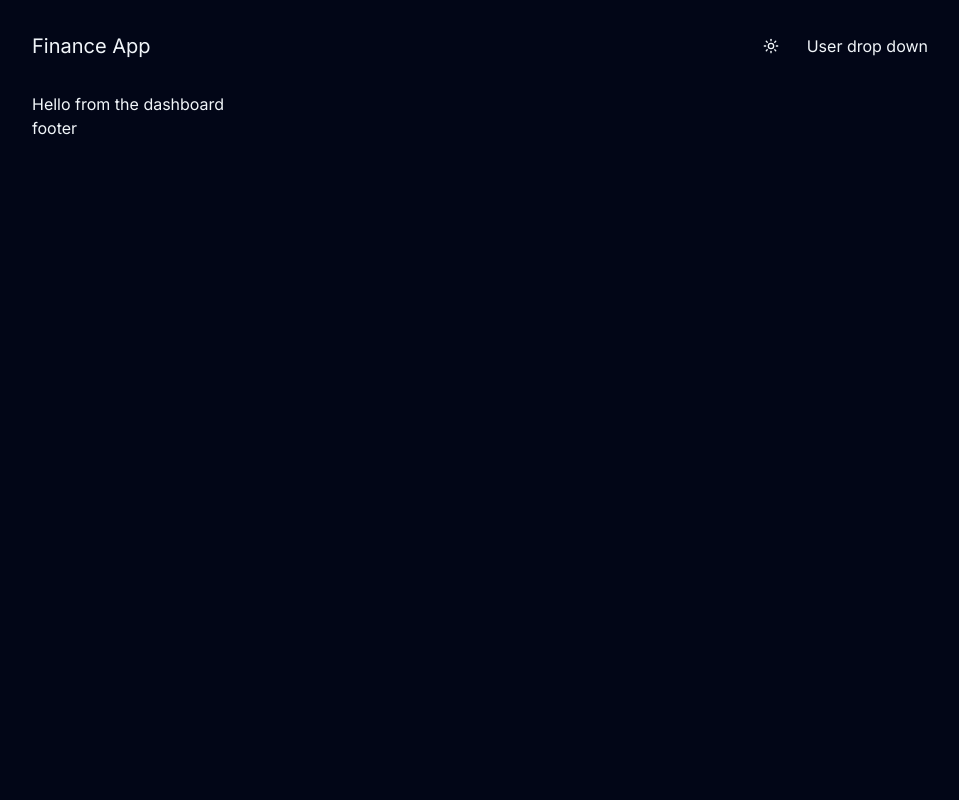
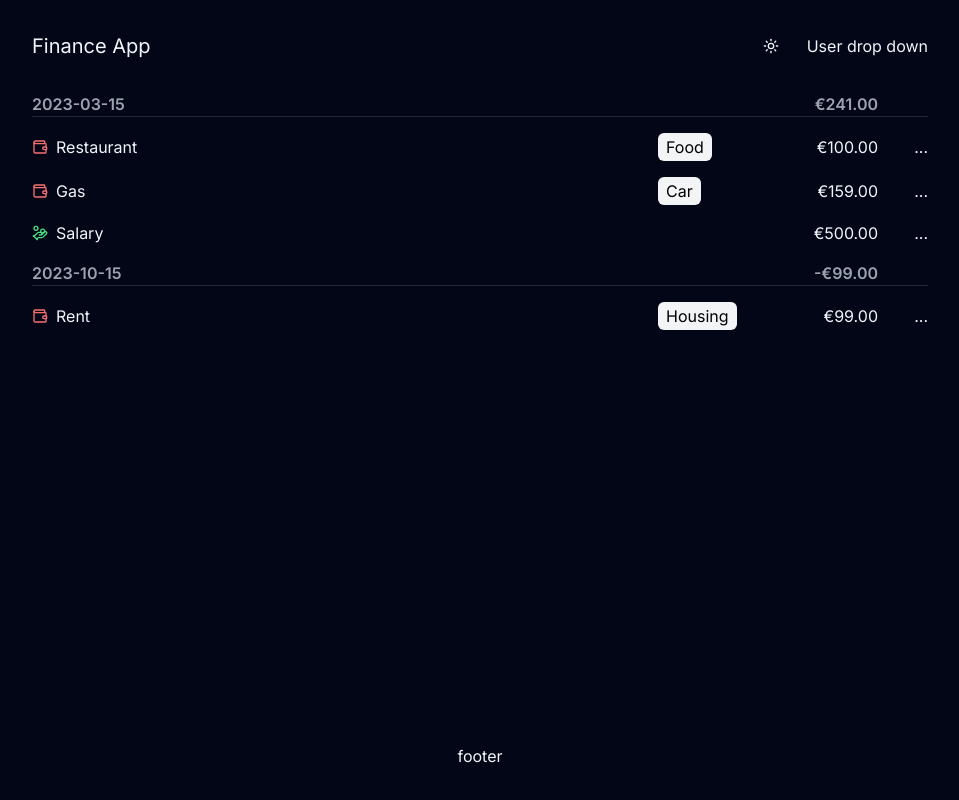
Before and after one commit to slmn-pr/finance-app-nextjs, a Next.js app: page /dashboard in a window 1280 px wide. Shown: the whole page, without its empty margins (160-1119 px from the left). Built offline with nearby package versions, Linux system fonts and the light colour scheme; no server answers; data requests are answered from the project's data file.

Commit message:
work on transaction items and grouping those with date and display them

```diff
--- /dev/null
+++ b/app/dashboard/components/transaction-list.js
@@ -0,0 +1,50 @@
+import { TransactionItem } from "@/components/transaction-item";
+import TransactionSummaryItem from "@/components/transaction-summary-item";
+
+const groupAndSumTransactionsByDate = (transactions) => {
+  const grouped = {};
+
+  for (const transaction of transactions) {
+    // Grouped by date 📅
+    const date = transaction.created_at.split("T")[0];
+    if (!grouped[date]) {
+      grouped[date] = { transactions: [], amount: 0 };
+    }
+    grouped[date].transactions.push(transaction);
+
+    // Calculate sum of amounts 🧮
+    const amount =
+      transaction.type === "Expense" ? -transaction.amount : transaction.amount;
+    grouped[date].amount += amount;
+  }
+
+  return grouped;
+};
+
+const TransactionList = async () => {
+  const response = await fetch("http://localhost:3100/transactions");
+
+  const transactions = await response.json();
+
+  const grouped = groupAndSumTransactionsByDate(transactions);
+
+  return (
+    <section className="space-y-4">
+      {Object.entries(grouped).map(([date, { transactions, amount }]) => (
+        <div key={date}>
+          <TransactionSummaryItem date={date} amount={amount} />
+          <hr className="mb-4 border-gray-200 dark:border-gray-800" />
+          <section className="space-y-4">
+            {transactions.map((transaction) => (
+              <div key={transaction.id}>
+                <TransactionItem {...transaction} />
+              </div>
+            ))}
+          </section>
+        </div>
+      ))}
+    </section>
+  );
+};
+
+export default TransactionList;
--- a/app/dashboard/layout.js
+++ b/app/dashboard/layout.js
@@ -6,7 +6,7 @@
     <>
       <PageHeader className="my-8" />
       <main>{children}</main>
-      <footer>footer</footer>
+      <footer className="mt-auto text-center py-8">footer</footer>
     </>
   );
 };
--- a/app/dashboard/page.jsx
+++ b/app/dashboard/page.jsx
@@ -1,7 +1,13 @@
 import React from "react";
+import TransactionList from "./components/transaction-list";
 
 const Page = () => {
-  return <>Hello from the dashboard</>;
+  return <>
+
+
+    <TransactionList />
+
+  </>;
 };
 
 export default Page;
--- a/app/layout.js
+++ b/app/layout.js
@@ -14,7 +14,9 @@
 
   return (
     <html lang="en" className={theme}>
-      <body className={inter.className}>{children}</body>
+      <body className={`${inter.className} min-h-screen flex flex-col`}>
+        {children}
+      </body>
     </html>
   );
 }
--- /dev/null
+++ b/db.json
@@ -0,0 +1,36 @@
+{
+  "transactions": [
+    {
+      "id": 1,
+      "amount": 100,
+      "type": "Expense",
+      "description": "Restaurant",
+      "category": "Food",
+      "created_at": "2023-03-15T23:00:00"
+    },
+    {
+      "id": 2,
+      "amount": 159,
+      "type": "Expense",
+      "description": "Gas",
+      "category": "Car",
+      "created_at": "2023-03-15T23:00:00"
+    },
+    {
+      "id": 3,
+      "amount": 500,
+      "type": "Income",
+      "description": "Salary",
+      "category": "",
+      "created_at": "2023-03-15T23:00:00"
+    },
+    {
+      "id": 4,
+      "amount": 99,
+      "type": "Expense",
+      "description": "Rent",
+      "category": "Housing",
+      "created_at": "2023-10-15T23:00:00"
+    }
+  ]
+}
--- a/package.json
+++ b/package.json
@@ -6,9 +6,11 @@
     "dev": "next dev",
     "build": "next build",
     "start": "next start",
-    "lint": "next lint"
+    "lint": "next lint",
+    "json-server": "json-server --watch db.json --port 3100"
   },
   "dependencies": {
+    "json-server": "^1.0.0-beta.1",
     "lucide-react": "^0.396.0",
     "next": "14.2.4",
     "react": "^18",
```
Also changed, not shown: 1 other file (tests, documents, lock files or other folders).
